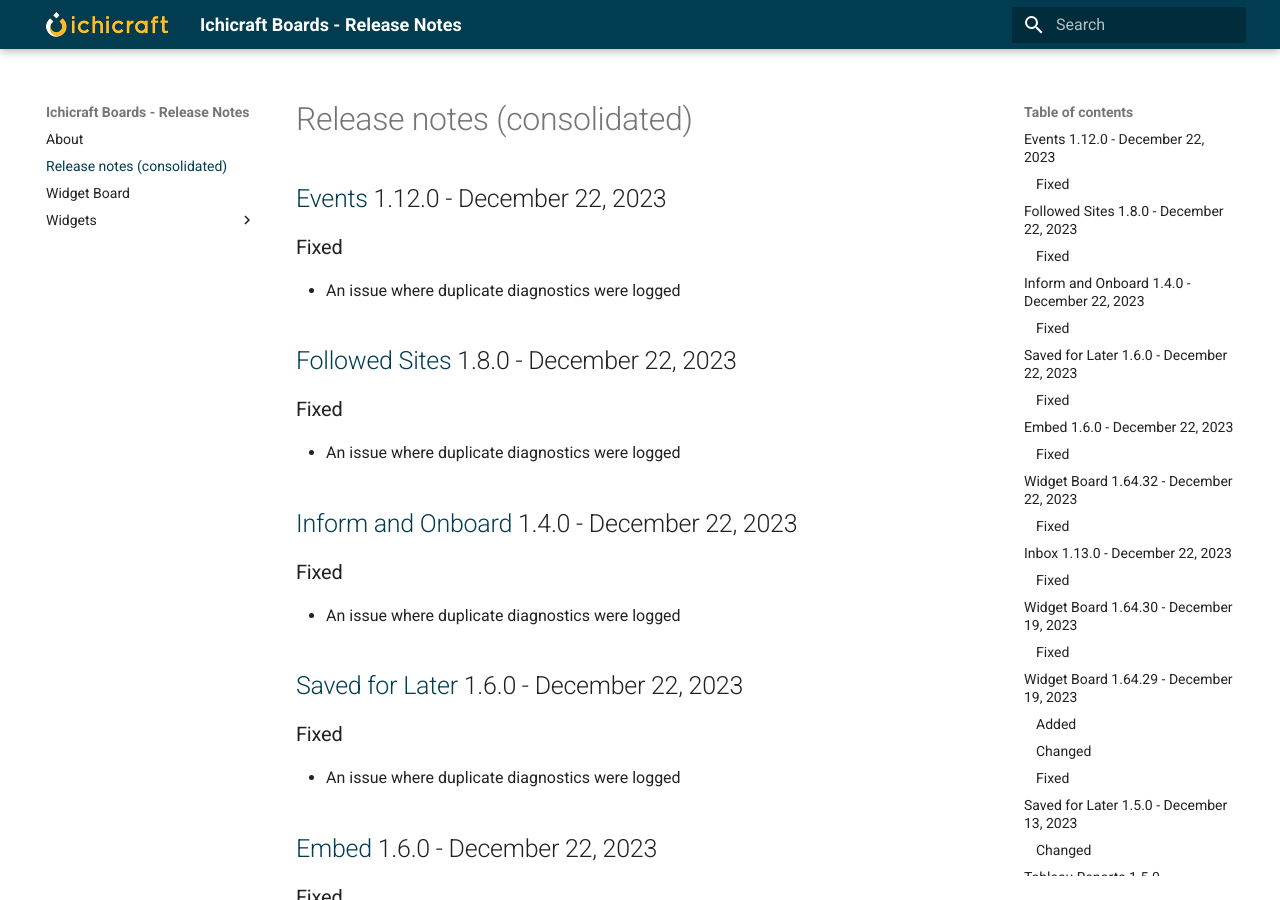
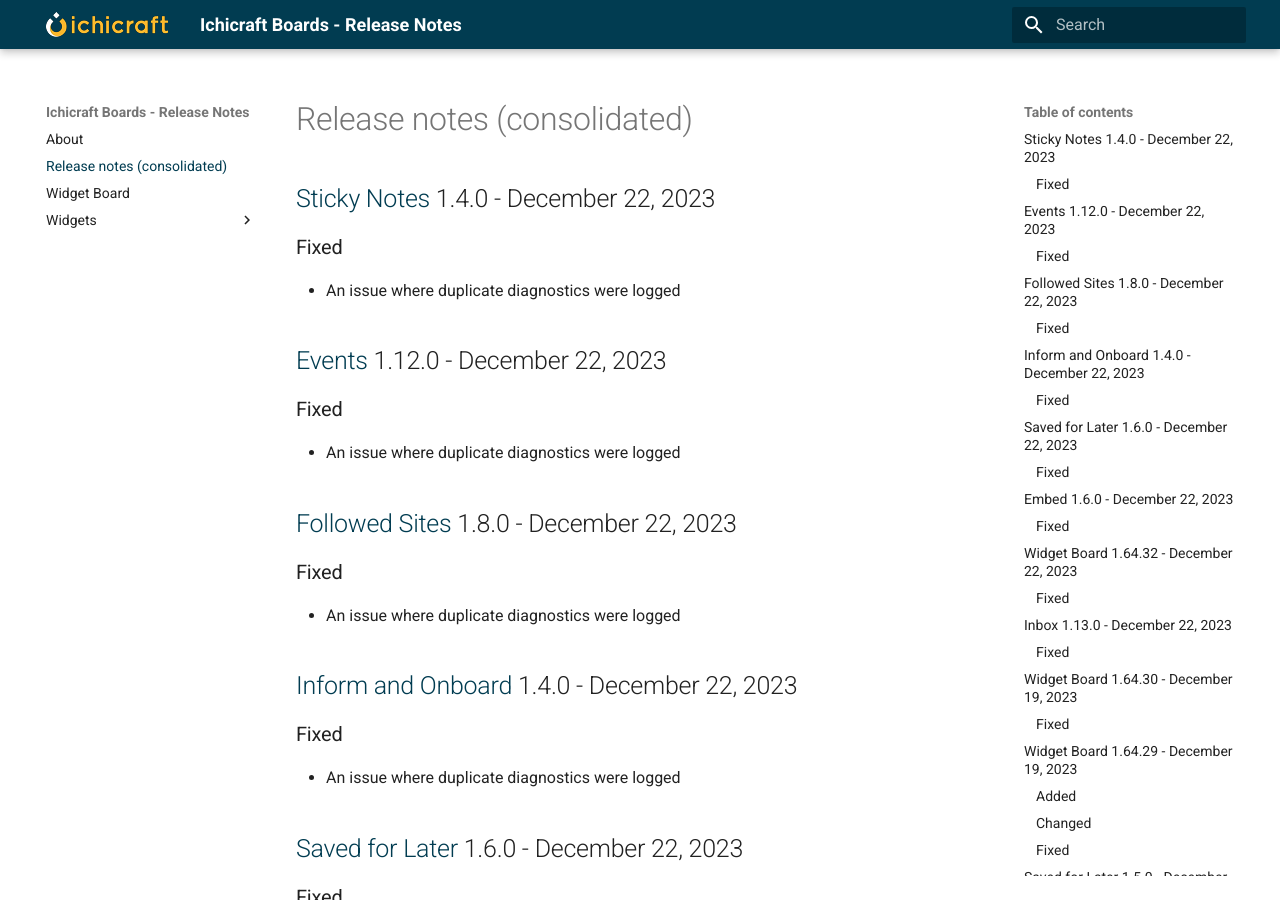
Before and after one commit to ichicraft/widgets-docs, an MkDocs documentation site: the page built from docs/Release-notes-(consolidated).md, in a window 1280 px wide and 900 px high. Built offline with MkDocs 1.6.1 and Material for MkDocs 9.7.7, drawn with Linux system fonts in a browser that asks for light colours.

Commit message:
Release notes updated by BuildService

```diff
--- a/docs/Release-notes-(consolidated).md
+++ b/docs/Release-notes-(consolidated).md
@@ -1,3 +1,8 @@
+## [Sticky Notes](./Widgets/Sticky Notes.md) 1.4.0 - December 22, 2023
+
+### Fixed
+- An issue where duplicate diagnostics were logged
+
 ## [Events](./Widgets/Events.md) 1.12.0 - December 22, 2023
 
 ### Fixed
```
Also changed, not shown: docs/Widgets/Sticky Notes.md (+5 -0 lines).
